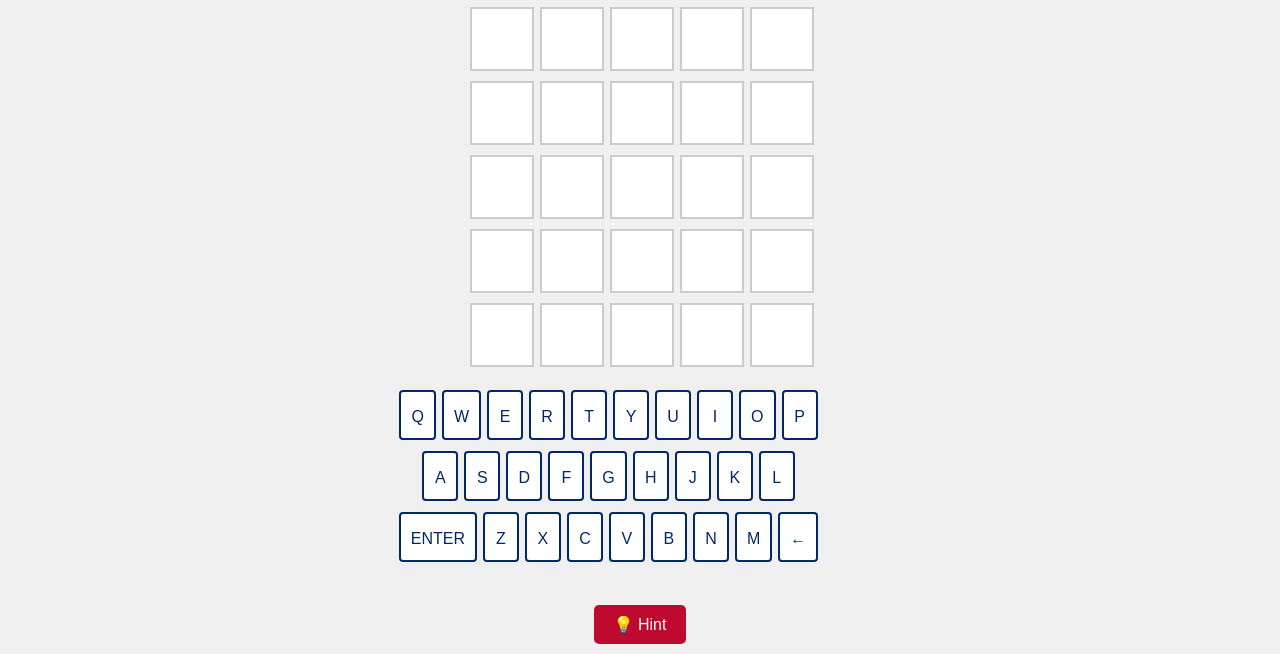
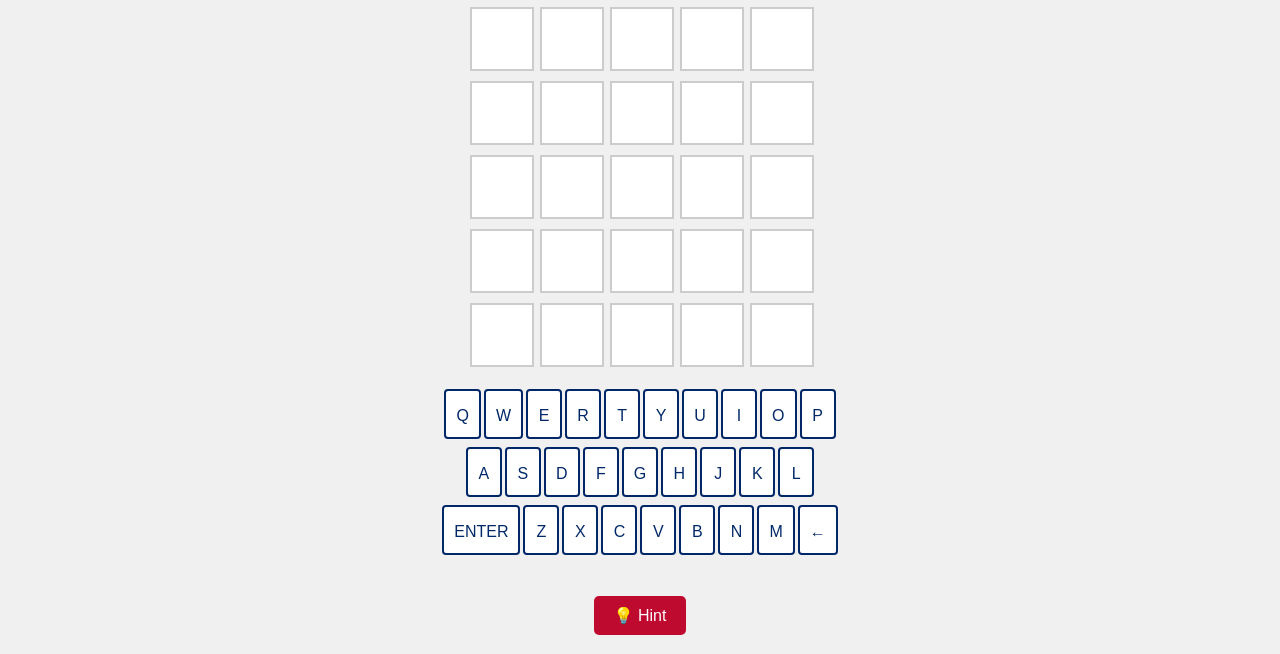
Before and after one commit to 1tsRyan2/civic-wordle, a plain HTML site: page game.html in a window 1280 px wide. Shown: the part 162-816 px from the top of the page. Drawn offline with nearby package versions, Linux system fonts and the light colour scheme.

Commit message:
Update style.css

```diff
--- a/style.css
+++ b/style.css
@@ -76,7 +76,7 @@ h1 {
 
 .key {
   display: inline-block;
-  margin: 3px;
+  margin:1.5px;
   padding: 10px;
   background-color: #ffffff;
   border: 2px solid #002868;
@@ -289,7 +289,7 @@ h1 {
 #keyboard {
   margin-top: 20px;
   margin-bottom: 15px;
-  max-width: 95%;
+  max-width: 100%;
   padding: 0 5px;
   box-sizing: border-box;
 }
```
